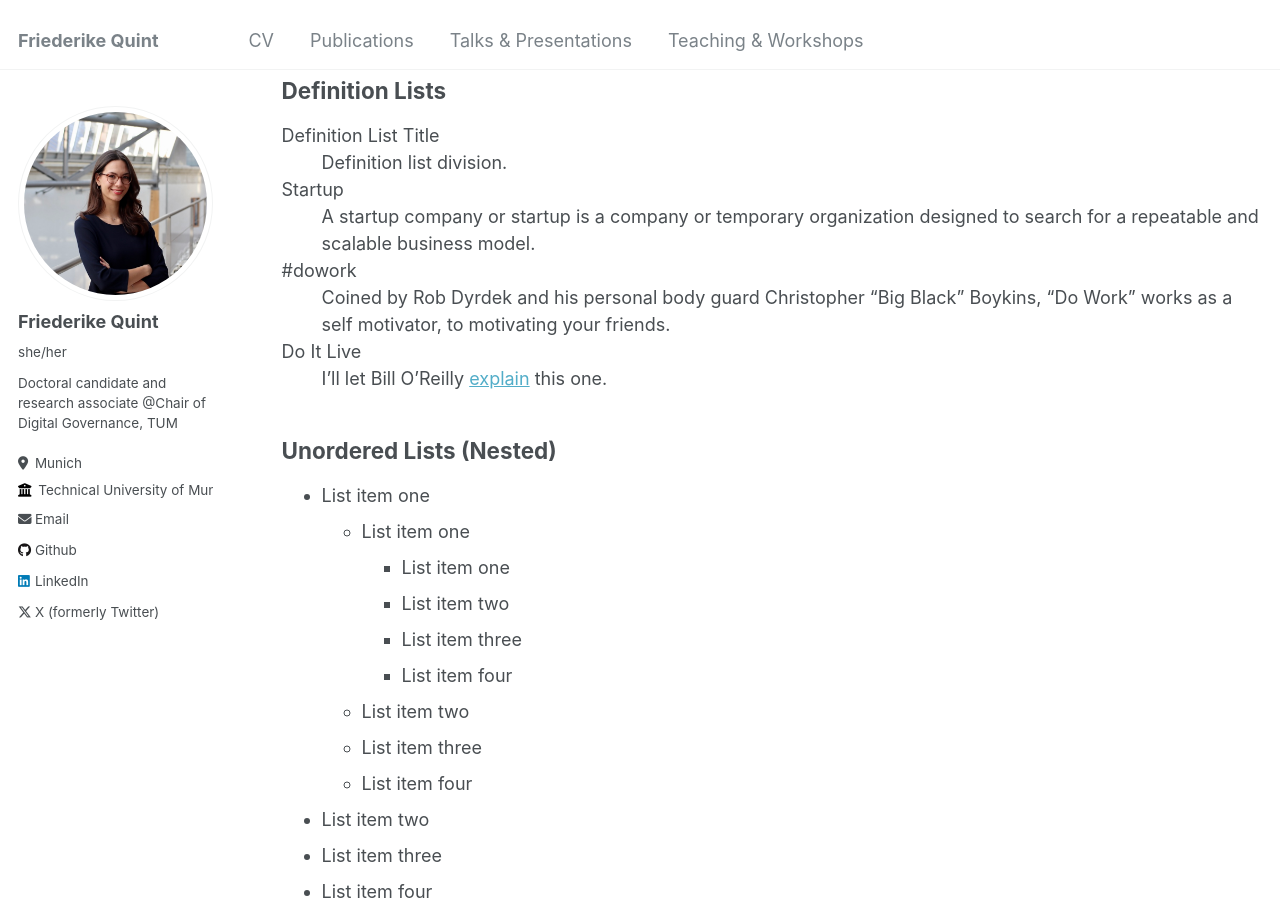
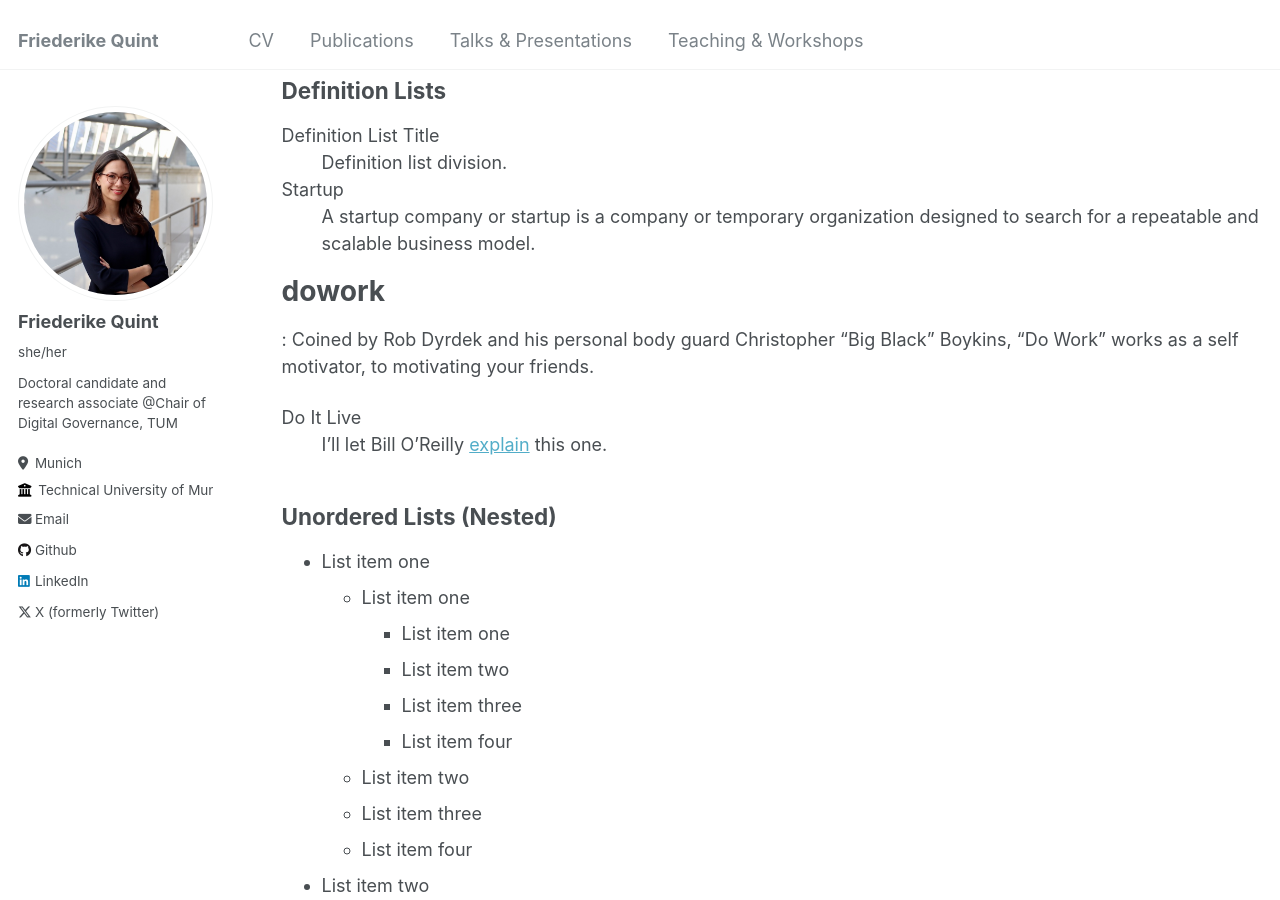
Before and after one commit to friederikequint/friederikequint.github.io, a Jekyll site: the page built from _pages/archive-layout-with-content.md, in a window 1280 px wide and 900 px high, scrolled down 1090 px. Built offline with Jekyll 4.4.1, drawn with Linux system fonts in a browser that asks for light colours; part of the change alters nothing that is shown.

```diff
--- a/_config.yml
+++ b/_config.yml
@@ -102,7 +102,7 @@ incremental: false
 
 # Markdown Processing
 kramdown:
-  input: GFM
+  input: Kramdown #GFM
   hard_wrap: false
   auto_ids: true
   footnote_nr: 1
```
